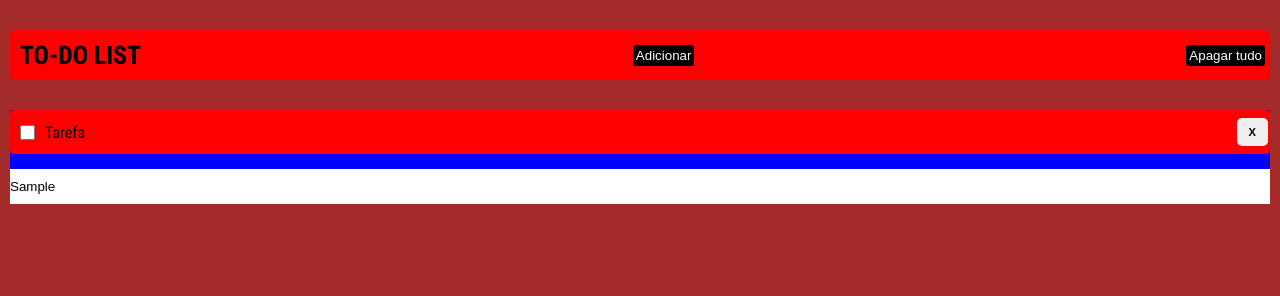
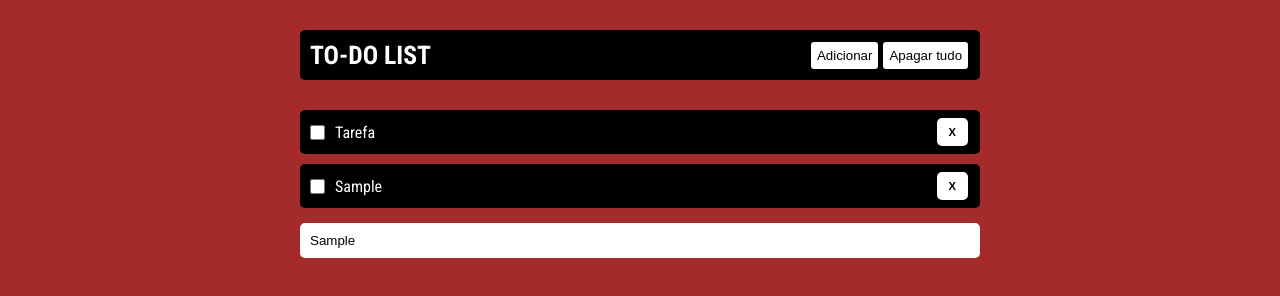
Before and after one commit to rafaelottdev/to-do-list, a plain HTML site: page index.html in a window 1280 px wide. Both pictures are taken after typing "Sample" into the empty fields and a click on the button "Adicionar". Drawn offline with Linux system fonts and the light colour scheme.

Commit message:
add estilo e começando o codigo

```diff
--- a/Assets/css/main.css
+++ b/Assets/css/main.css
@@ -3,6 +3,7 @@
 @import url('https://fonts.googleapis.com/css2?family=Roboto+Condensed:ital,wght@0,100..900;1,100..900&display=swap');
 
 body {
+    padding-bottom: 50px;
     font-family: 'Roboto Condensed', sans-serif;
     background-color: brown;
 }
@@ -19,47 +20,61 @@ body {
 
     display: flex;
     align-items: center;
-    justify-content: space-between;
 
     border-radius: 5px;
-    background-color: red;
+
+    color: white;
+    background-color: black;
 }
 
 .title-container h1 {
     font-size: 1.6em;
+
+    margin-right: 45px;
 }
 
 .header-btn {
     border-radius: 3px;
-    padding: 3px;
+    padding: 6px;
 
-    color: white;
-    background-color: black;
+    color: black;
+    background-color: white;
 
 
 }
 
+.header-btn:hover {
+    color: black;
+    background-color: white;
+}
+
+.add-button-container {
+    margin-right: 5px;
+}
+
 .main {
-    background-color: blue;
+
 }
 
 .task-container {
     margin-bottom: 15px;
     position: relative;
-    background-color: purple;
 }
 
 .task-list {
 }
 
 .task-item {
-    padding: 10px 30px 10px 10px;
+    margin-bottom: 10px;
+    padding: 10px 50px 10px 10px;
 
     display: flex;
     align-items: center;
 
     border-radius: 5px;
-    background-color: red;
+
+    color: white;
+    background-color: black;
 }
 
 .task-check-container {
@@ -84,12 +99,16 @@ body {
 }
 
 .delete-btn {
+    margin-right: 10px;
     padding: 8px 12px;
 
     font-size: .7em;
     font-weight: bold;
 
     border-radius: 5px;
+
+    color: black;
+    background-color: white;
 }
 
 .task-input-container {
@@ -98,4 +117,95 @@ body {
 .task-input {
     width: 100%;
     height: 35px;
+
+    padding-left: 10px;
+    border-radius: 5px;
 }
+
+@media (min-width: 389px) {
+    .title-container h1 {
+        margin-right: 70px;
+    }
+}
+
+@media (min-width: 411px) {
+    .title-container h1 {
+        margin-right: 95px;
+    }
+}
+
+@media (min-width: 427px) {
+    .title-container h1 {
+        margin-right: 110px;
+    }
+}
+
+@media (min-width: 767px) {
+    .title-container h1 {
+        margin-right: 210px;
+    }
+
+    .general-container {
+        padding: 0px 130px;
+    }
+}
+
+@media (min-width: 799px) {
+    .title-container h1 {
+        margin-right: 245px;
+    }
+
+    .general-container {
+        padding: 0px 130px;
+    }
+}
+
+@media (min-width: 819px) {
+    .title-container h1 {
+        margin-right: 260px;
+    }
+
+    .general-container {
+        padding: 0px 130px;
+    }
+}
+
+@media (min-width: 833px) {
+    .title-container h1 {
+        margin-right: 275px;
+    }
+
+    .general-container {
+        padding: 0px 130px;
+    }
+}
+
+@media (min-width: 883px) {
+    .title-container h1 {
+        margin-right: 320px;
+    }
+
+    .general-container {
+        padding: 0px 130px;
+    }
+}
+
+@media (min-width: 1279px) {
+    .title-container h1 {
+        margin-right: 380px;
+    }
+
+    .general-container {
+        padding: 0px 300px;
+    }
+}
+
+@media (min-width: 1468px) {
+    .title-container h1 {
+        margin-right: 410px;
+    }
+
+    .general-container {
+        padding: 0px 400px;
+    }
+}
--- a/Assets/css/reset.css
+++ b/Assets/css/reset.css
@@ -11,3 +11,7 @@
 
     border: none;
 }
+
+button {
+    cursor: pointer;
+}
--- /dev/null
+++ b/Assets/js/main.js
@@ -0,0 +1,77 @@
+"use strict"
+
+//  Pegar tambem o enter
+
+const addBtn = document.querySelector('.add-button')
+const deleteBtn = document.querySelector('.delete-button')
+
+// const deleteCurrentTaskBtn = document.querySelector('.delete-btn')
+
+const inputTask = document.querySelector('.task-input')
+const taskListElement = document.querySelector('.task-list')
+
+const htmlCreation = function(text) {
+    if(text != '') {
+        const li = document.createElement('li')
+        li.classList.add('task-item')
+
+        const div1 = document.createElement('div')
+        div1.classList.add('task-check-container')
+
+        const input = document.createElement('input')
+        input.type = 'checkbox'
+        input.classList.add('task-check')
+
+        const div2 = document.createElement('div')
+        div2.classList.add('task-text-container')
+
+        const p = document.createElement('p')
+        p.innerText = text
+
+        const div3 = document.createElement('div')
+        div3.classList.add('delete-container-button')
+
+        const button = document.createElement('button')
+        button.innerText = 'X'
+        button.classList.add('delete-btn')
+
+        // ADICIONANDO DENTRO
+        div1.appendChild(input)
+        div2.appendChild(p)
+        div3.appendChild(button)
+
+        li.appendChild(div1)
+        li.appendChild(div2)
+        li.appendChild(div3)
+
+        taskListElement.appendChild(li)
+    }
+}
+
+const addTask = function() {
+    // limpar input
+
+    const taskText = inputTask.value
+
+    htmlCreation(taskText)
+}
+
+const deleteTaskList = function() {
+    // limpar input
+
+    const taskList = [... document.querySelectorAll('.task-item')]
+
+    taskList.forEach(task => {
+        task.remove()
+    })
+}
+
+const deleteCurrentTask = function() {
+
+}
+
+
+addBtn.addEventListener('click', addTask)
+deleteBtn.addEventListener('click', deleteTaskList)
+
+// deleteCurrentTaskBtn.addEventListener('click', deleteCurrentTask)
--- a/index.html
+++ b/index.html
@@ -17,12 +17,12 @@
                 <h1>TO-DO LIST</h1>
             </div>
 
-            <div class="add-button">
-                <button class="header-btn">Adicionar</button>
+            <div class="add-button-container">
+                <button class="add-button header-btn">Adicionar</button>
             </div>
 
-            <div class="delete-button">
-                <button class="header-btn">Apagar tudo</button>
+            <div class="delete-button-container">
+                <button class="delete-button header-btn">Apagar tudo</button>
             </div>
         </header>
 
@@ -46,9 +46,11 @@
             </section>
 
             <section class="task-input-container">
-                <input type="text" class="task-input" placeholder="Inserir tarefa">
+                <input type="text" class="task-input" placeholder="Adicionar tarefa">
             </section>
         </main>
     </div>
+
+    <script src="./Assets/js/main.js"></script>
 </body>
 </html>
```
